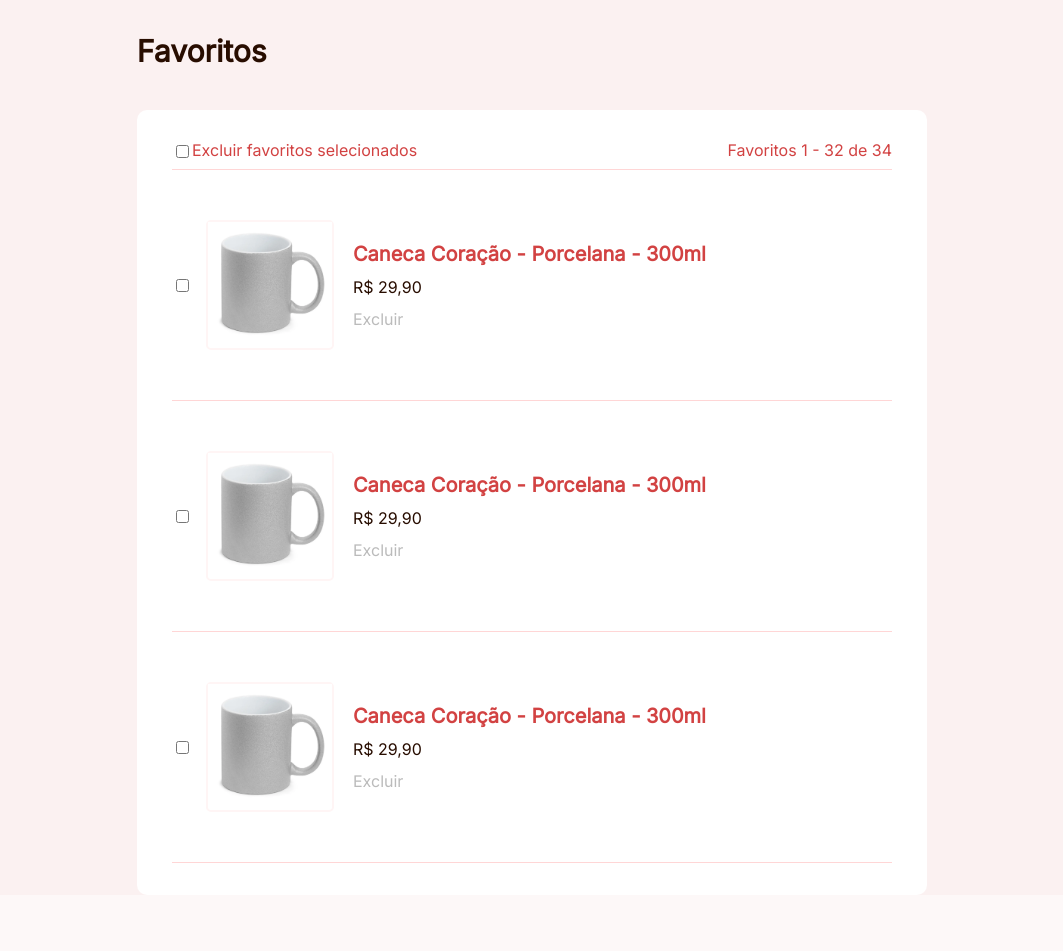
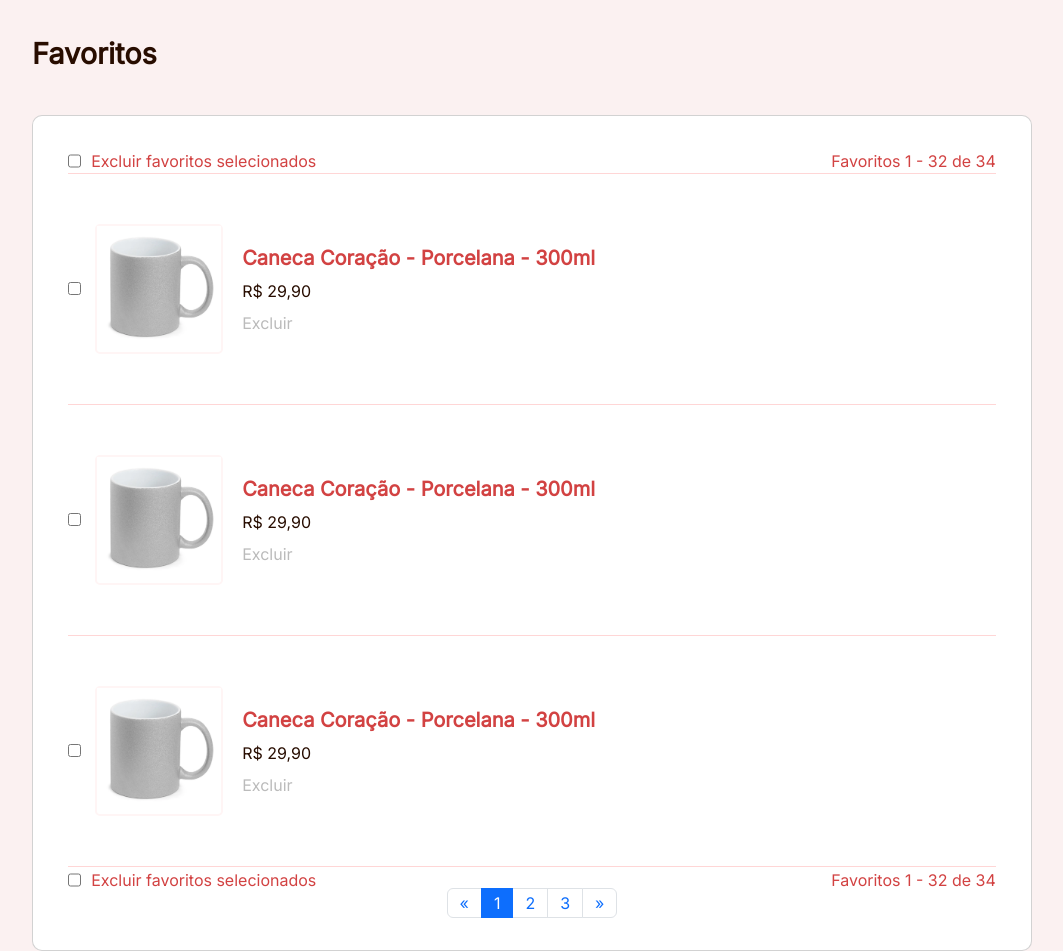
Before and after one commit to larissa-NUF/alge, a PHP site: page /favorite.html in a window 1280 px wide. Shown: the whole page, without its empty margins (108-1171 px from the left). Before the commit the page ends 863 px from the top, so only its background shows below. Run offline with PHP 8.4, Linux system fonts and the light colour scheme; some libraries are stand-ins or nearby versions.

Commit message:
feat: favorite page att

```diff
--- a/css/favorite.css
+++ b/css/favorite.css
@@ -1,22 +1,12 @@
 body{
     background-color: #F6DEDE66;
     font-family: 'Inter', sans-serif;
+    display: grid;
+    place-items: center;
+    width: 100%;
+    height: 100%;
 }
 
-.titulo{
-    margin-top: 2.25em;
-    margin-bottom: 1.375em;
-    max-width: 49.4em;
-    width: 49.4em;
-
-}
-
-.titulo h2{
-    font-size: 1.875em;
-    text-align: start;
-    font-weight: 600;
-
-}
 
 .container{
     align-items: center;
@@ -24,22 +14,44 @@
     display: flex;
     flex-direction: column;
     height: 100%;
+    width: 80%;
+}
+
+.titulo{
+    margin-top: 2.5em;
+    margin-bottom: 1.5em;
     width: 100%;
+}
 
 
+
+/* .paginaAtual{
+    display: flex;
+    width: 100%;
+    justify-content: space-between;
+    padding: 0 0 0.5% 0;
+    color: #D24242;
+    border-bottom: 0.5px solid #FFD6D6;
+} */
+.paginaAtual{
+    display: flex;
+    width: 100%;
+    justify-content: space-between;
+    color: #D24242;
+    padding-top: 0.5%;
 }
 
-.paginaAtual{
-    display: flex;
-    justify-content: space-between;
-    width: 100%;
-    color: #D24242;
-    border-bottom: 1px solid #FFD6D6;
-    padding-bottom: 0.5em;
+.paginaAtual:first-child{
+    padding-bottom: 0.5%;
+    border-bottom: 0.5px solid #FFD6D6;
 }
+
 
 .selecaoTodos{
     display: flex;
+}
+.selecaoTodos p{
+    margin-left: 10px;
 }
 
 .selecionar{
@@ -47,8 +59,7 @@
 }
 
 .card{
-    max-width: 45em;
-    width: 45em;
+    width: 100%;
     background-color: #ffffff;
     min-height: 7em;
     border-radius: 10px;
--- a/css/reset.css
+++ b/css/reset.css
@@ -57,10 +57,9 @@
 	color: #280D00;
 }
 
-h1{
-	font-size: 2rem;
-	font-weight: bold;
-}
+h1, h2{font-weight: bold;}
+h1{font-size: 2.2em;}
+h2{font-size: 1.8em;}
 
 *{
 	outline: none;
--- a/favorite.html
+++ b/favorite.html
@@ -4,6 +4,7 @@
     <meta charset="UTF-8">
     <meta http-equiv="X-UA-Compatible" content="IE=edge">
     <meta name="viewport" content="width=device-width, initial-scale=1.0">
+    <link rel="stylesheet" href="bootstrap-css/bootstrap.css">
     <link rel="stylesheet" href="css/favorite.css">
     <link rel="stylesheet" href="css/reset.css">
     <link rel="preconnect" href="https://fonts.googleapis.com">
@@ -70,6 +71,33 @@
                 </div>
 
             </div>
+            <div class="paginaAtual">
+                <div class="selecaoTodos">
+                    <input type="checkbox" name="todos" id="todos">
+                    <p>Excluir favoritos selecionados</p>
+                </div>
+                <div class="paginacaoPAtual">
+                    <p>Favoritos 1 - 32 de 34</p>
+                </div>
+            </div>
+
+            <nav aria-label="Page navigation example">
+                <ul class="pagination">
+                  <li class="page-item">
+                    <a class="page-link" href="#" aria-label="Previous">
+                      <span aria-hidden="true">&laquo;</span>
+                    </a>
+                  </li>
+                  <li class="page-item active"><a class="page-link" href="#">1</a></li>
+                  <li class="page-item"><a class="page-link" href="#">2</a></li>
+                  <li class="page-item"><a class="page-link" href="#">3</a></li>
+                  <li class="page-item">
+                    <a class="page-link" href="#" aria-label="Next">
+                      <span aria-hidden="true">&raquo;</span>
+                    </a>
+                  </li>
+                </ul>
+              </nav>
         </div>
 
     </div>
```
